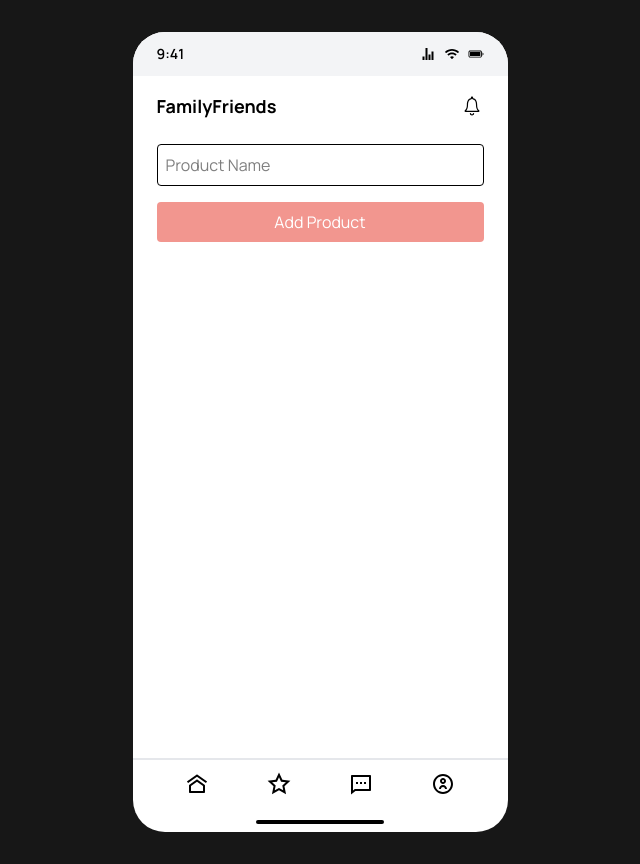
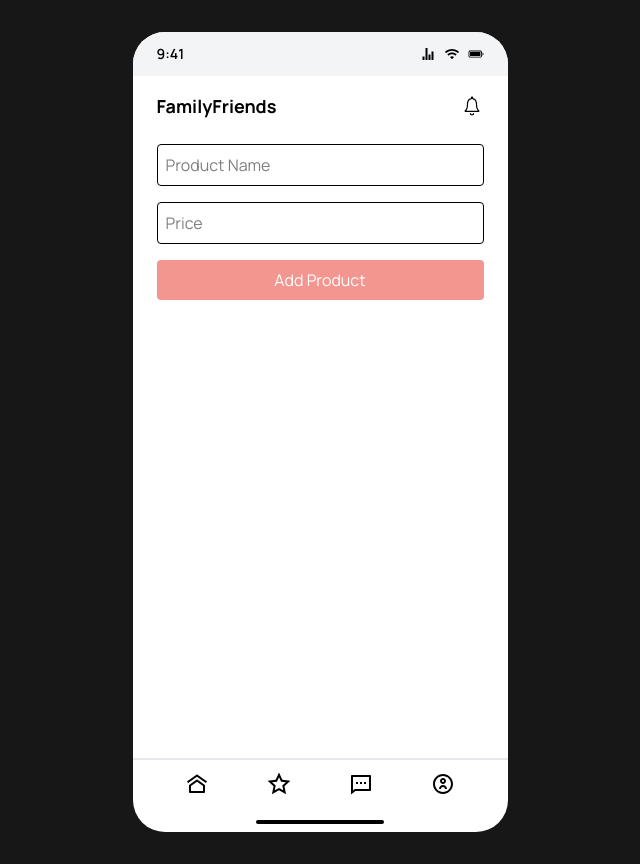
Before and after one commit to josk0004/familyfriends, a Next.js app: page /addproduct in a window 1280 px wide. Shown: the whole page, without its empty margins (320-960 px from the left). Built offline with nearby package versions, Linux system fonts and the light colour scheme.

Commit message:
Add price input field and validation to AddProduct component

```diff
--- a/src/app/(routes)/addproduct/page.js
+++ b/src/app/(routes)/addproduct/page.js
@@ -17,11 +17,22 @@ export default function AddProduct() {
         {state.error?.productName && (
           <p className="text-red-500">{state.error.productName}</p>
         )}
+        {state.error?.price && (
+          <p className="text-red-500">{state.error.price}</p>
+        )}
         <input
           type="text"
           name="productName"
           placeholder="Product Name"
           defaultValue={!state.success ? state.productName : ""}
+          className="rounded border p-2"
+        />
+        <input
+          type="number"
+          name="price"
+          placeholder="Price"
+          defaultValue={!state.success ? state.price : ""}
+          min={0}
           className="rounded border p-2"
         />
         <button
--- a/src/app/action/action.js
+++ b/src/app/action/action.js
@@ -3,6 +3,7 @@
 export const submitProduct = async (prevState, formData) => {
   const error = {};
   const productName = formData.get("productName");
+  const price = formData.get("price");
   if (!productName) {
     error.productName = "Product name is required.";
   } else if (productName.length < 5) {
@@ -20,8 +21,15 @@ export const submitProduct = async (prevState, formData) => {
       error.productName = "Product name cannot contain numbers.";
     }
   }
+  if (!price) {
+    error.price = "Price is required.";
+  } else if (isNaN(price) || Number(price) < 0) {
+    error.price = "Price must be a positive number or 0.";
+  } else if (/[^\d.]/.test(price)) {
+    error.price = "Price must be a valid number.";
+  }
   if (Object.keys(error).length > 0) {
-  return { error, productName };
+    return { error, productName, price };
   }
-  return { success: true, productName };
+  return { success: true, productName, price };
 };
```
